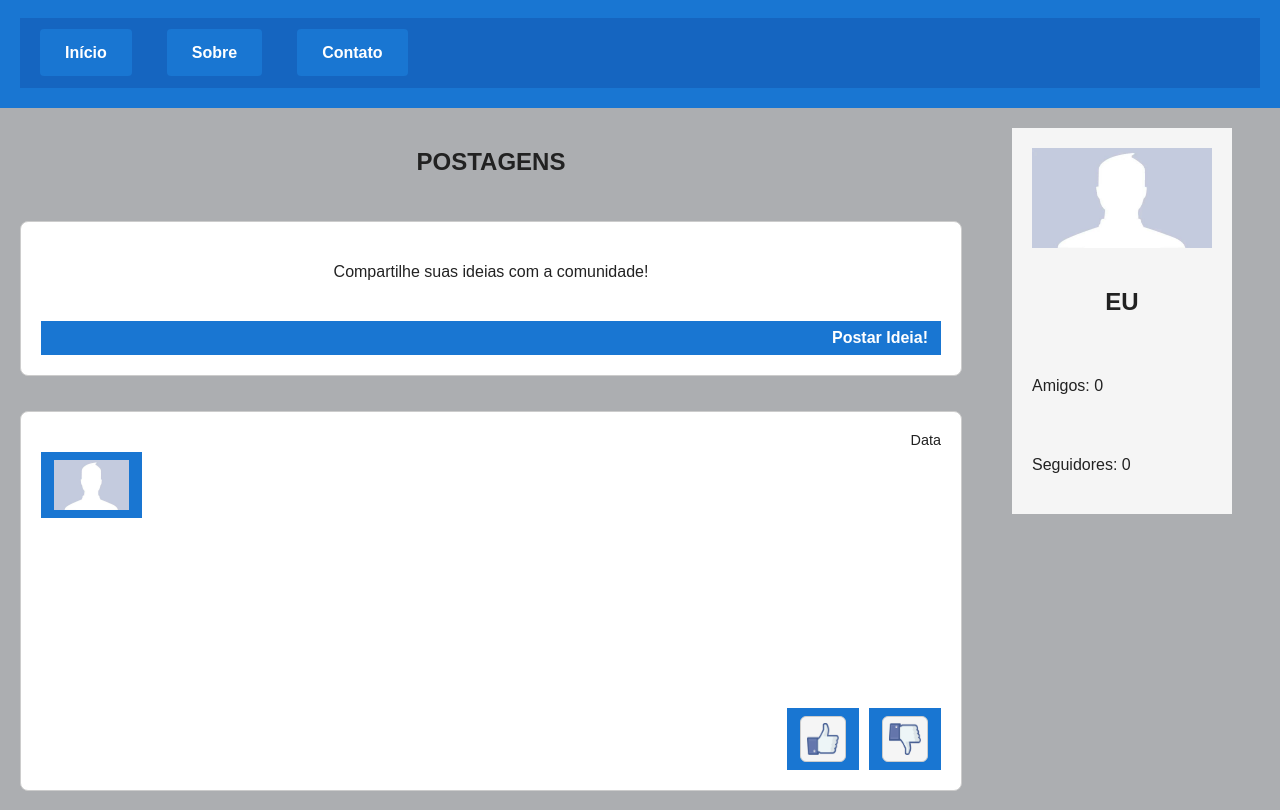
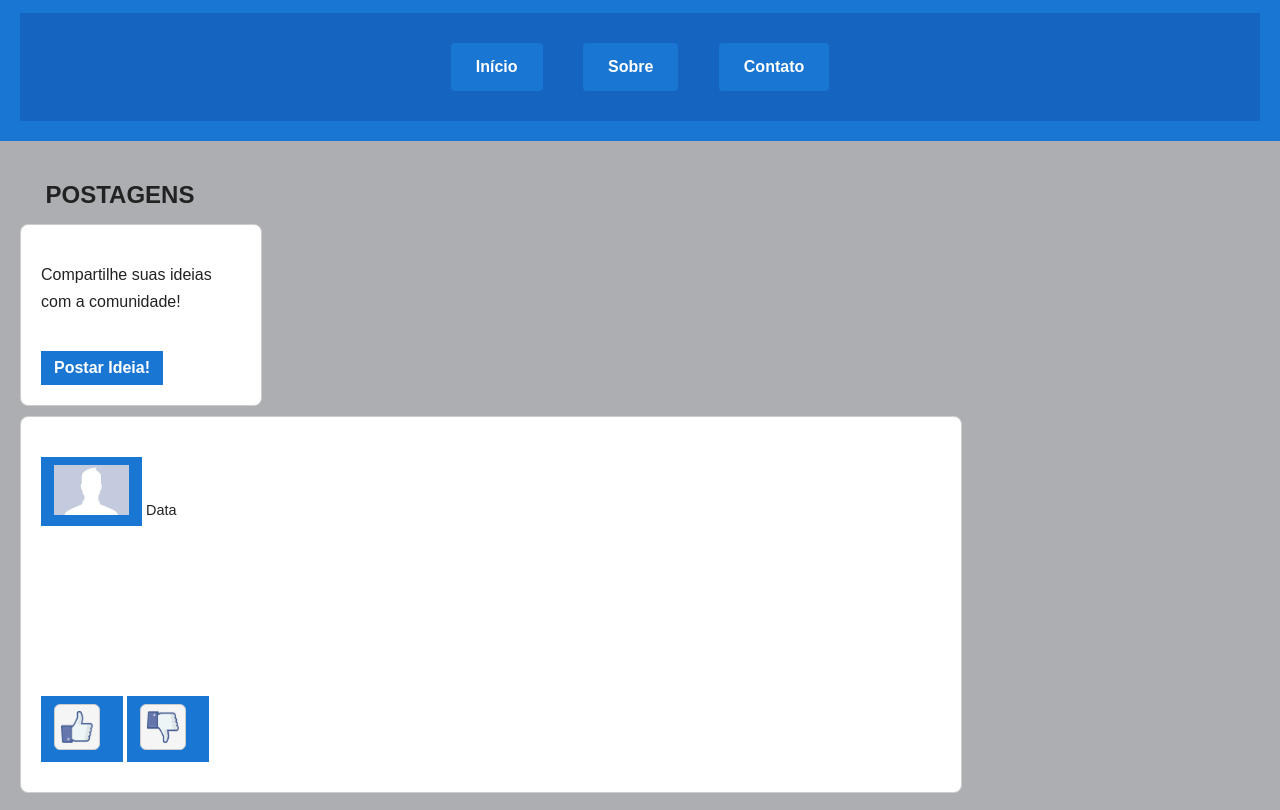
Before and after one commit to Dudis23/Quadro-Livre, a plain HTML site: page index.html in a window 1280 px wide. Shown: the part 92-902 px from the top of the page. Drawn offline with Linux system fonts and the light colour scheme.

Commit message:
retirando flex box

```diff
--- a/estilo.css
+++ b/estilo.css
@@ -1,16 +1,3 @@
-/* Container principal */
-.container{
-    display: flex;
-    align-items: center;
-    justify-content: space-between;
-    gap: 20px;
-
-    width: 100%;
-    max-width: 1400px;
-    margin: 20px auto;
-    padding: 0 20px;
-    box-sizing: border-box;
-}
 
 /* Seletor de elemento */
 body {
@@ -18,40 +5,22 @@ body {
     font-family: Arial, Helvetica, sans-serif;
     background: #acaeb1;
     color: #222;
-
-    display: flex;
-    flex-direction: column;
-    min-height: 100vh;
 }
 
 /* aside */
 aside {
     width: 220px;
-    flex-shrink: 0;
-
     background: #f5f5f5;
     padding: 20px;
     box-sizing: border-box;
-
-    display: flex;
-    flex-direction: column;
-    gap: 20px;
 }
 
-
-
 /* Cabeçalho */
-
-
 header {
     background: #1976d2;
     color: white;
     padding: 20px;
     text-align: center;
-
-    display: flex;
-    flex-direction: column;
-    align-items: center;
 }
 
 header h1 {
@@ -71,12 +40,14 @@ nav {
 }
 
 nav ul {
-    display: flex;
     list-style: none;
-    gap: 15px;
     padding: 10px;
-    flex-wrap: wrap;
-    justify-content: flex-start;
+    margin: 0;
+}
+
+nav ul li {
+    display: inline-block;
+    margin: 0 8px;
 }
 
 nav input[type="search"] {
@@ -86,7 +57,6 @@ nav input[type="search"] {
     width: 200px;
     margin-top: 10px;
     text-align: center;
-    display: flex;
 }
 
 nav a {
@@ -98,6 +68,7 @@ nav a {
     margin: 20px 10px;
     border-radius: 4px;
     text-align: center;
+    display: inline-block;
 }
 
 nav a:hover {
@@ -107,20 +78,22 @@ nav a:hover {
 
 /* ID */
 #conteudo {
-    flex: 1;
     padding: 20px;
-    box-sizing: border-box;
 }
 
 /* Postagens */
-.postagens {
-    display: flex;
-    flex-direction: column;
-    gap: 20px;
-    justify-content: flex-end;
+.postagens .post {
+    margin-bottom: 20px;
 }
 
-/* Post */
+/* Main */
+main {
+    width: 200px;
+}
+
+main > * {
+    margin-bottom: 50px;
+}
 
 main a {
     margin-top: 20px;
@@ -129,27 +102,14 @@ main a {
     font-weight: bold;
     background: #1976d2;
     padding: 8px 13px;
-
-    display: inline-flex;
-    align-items: left;
-    justify-content: flex-end;
+    display: inline-block;
 }
 
 main a:hover {
     background: #1355a1;
 }
 
-main {
-    display: flex;
-    flex-direction:row;
-    align-items: flex-start;
-    justify-content: flex-start;
-    gap: 50px;
-
-
-    width: 200px;
-}
-
+/* Post */
 .post {
     background: white;
     padding: 20px;
@@ -157,14 +117,17 @@ main {
     border-radius: 8px;
     outline: 2px solid transparent;
     text-align: left;
-    width: 100%;
     max-width: 900px;
+    width: 900px;
     margin: 10px 0 10px auto;
-    justify-content: flex-start;
-    display: flex;
-    flex-direction: column;
-    width: 900px;
-    gap: 10px;
+}
+
+.post > * {
+    margin-bottom: 10px;
+}
+
+.post:hover {
+    outline: 2px solid #1976d2;
 }
 
 .postar {
@@ -173,24 +136,13 @@ main {
     border: 1px solid #ccc;
     border-radius: 8px;
     outline: 2px solid transparent;
-
     width: 100%;
     max-width: 900px;
     margin: 10px 0 10px auto;
-
-    display: flex;
-    flex-direction: column;
-    text-align: center;
-}
-
-.post:hover {
-    outline: 2px solid #1976d2;
 }
 
 /* Info do post */
 .info {
-    display: flex;
-    justify-content: space-between;
     font-size: 0.9rem;
     margin-bottom: 15px;
 }
@@ -201,15 +153,17 @@ main {
     line-height: 1.6;
 }
 
-/* Ações (like / deslike com imagem) */
+/* Ações */
 .acoes {
-    display: flex;
-    justify-content: flex-end;
-    gap: 10px;
     margin-top: 15px;
 }
 
-/* Ícones dos botões */
+.acoes img,
+.acoes button {
+    margin-right: 10px;
+}
+
+/* Ícones */
 .icone {
     width: 32px;
     height: 32px;
@@ -218,10 +172,6 @@ main {
     border-radius: 6px;
     background: #f5f5f5;
     transition: 0.2s;
-
-    display: flex;
-    align-items: center;
-    justify-content: center;
 }
 
 .icone:hover {
@@ -229,8 +179,7 @@ main {
     transform: scale(1.05);
 }
 
-/* tabela */
-
+/* Tabela */
 table {
     width: 100%;
     border-collapse: collapse;
@@ -238,7 +187,8 @@ table {
     background: white;
 }
 
-th, td {
+th,
+td {
     border: 1px solid #444;
     padding: 12px;
     text-align: center;
@@ -249,17 +199,19 @@ th {
     color: white;
 }
 
-/* formulário */
-
+/* Formulário */
 form {
     background: white;
     padding: 20px;
     margin: auto;
     width: 100%;
-    display: flex;
-    flex-direction: column;
-    gap: 15px;
-    justify-content: center;
+}
+
+form > * {
+    display: block;
+    width: 100%;
+    margin-bottom: 15px;
+    box-sizing: border-box;
 }
 
 input,
@@ -272,7 +224,6 @@ textarea {
 
 textarea {
     height: 150px;
-
 }
 
 input:focus,
@@ -290,25 +241,21 @@ textarea:focus {
 }
 
 /* Rodapé */
-
 footer {
     margin-top: 40px;
     background: #263238;
     color: white;
     text-align: center;
     padding: 20px;
-
-    display: flex;
-    flex-direction: column;
-    gap: 5px;
 }
 
+/* Section */
 section {
     margin-bottom: 40px;
+}
 
-    display: flex;
-    flex-direction: column;
-    gap: 15px;
+section > * {
+    margin-bottom: 15px;
 }
 
 h2 {
```
